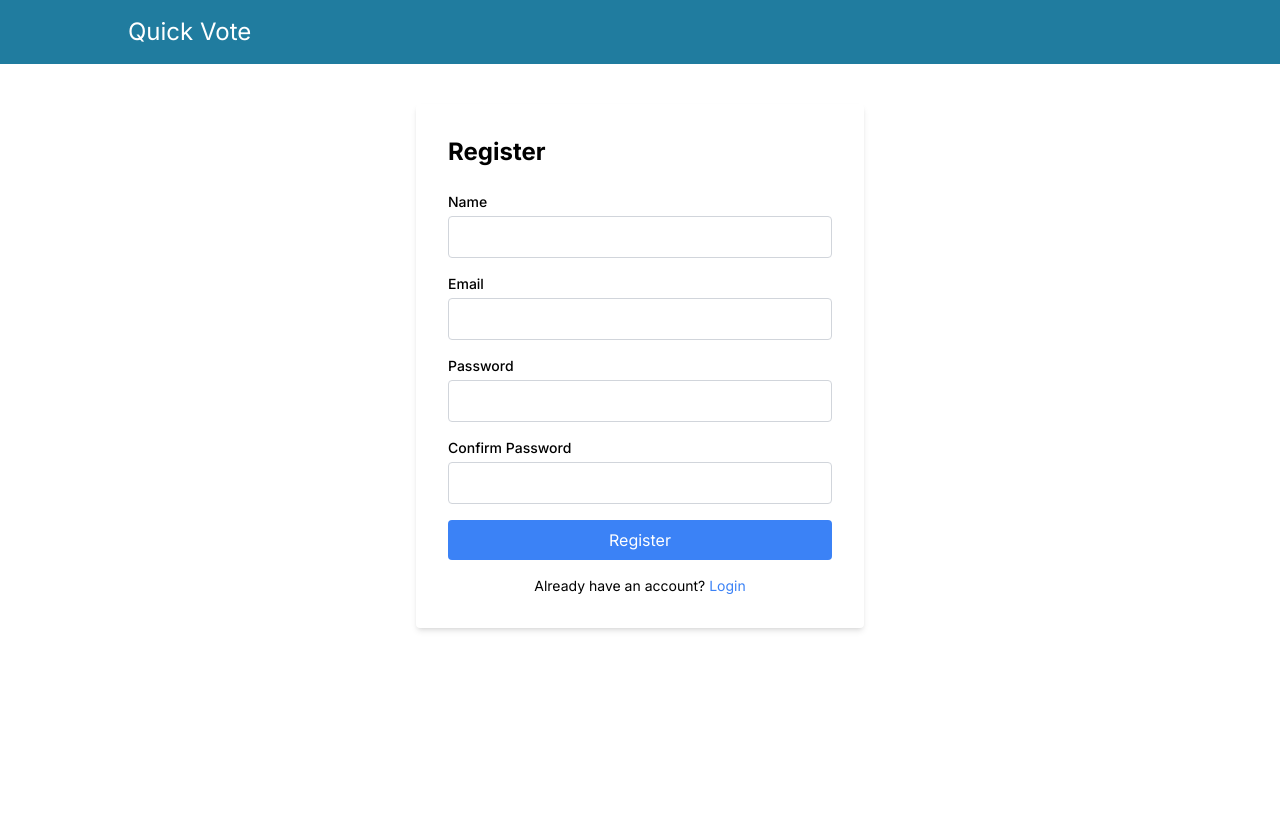
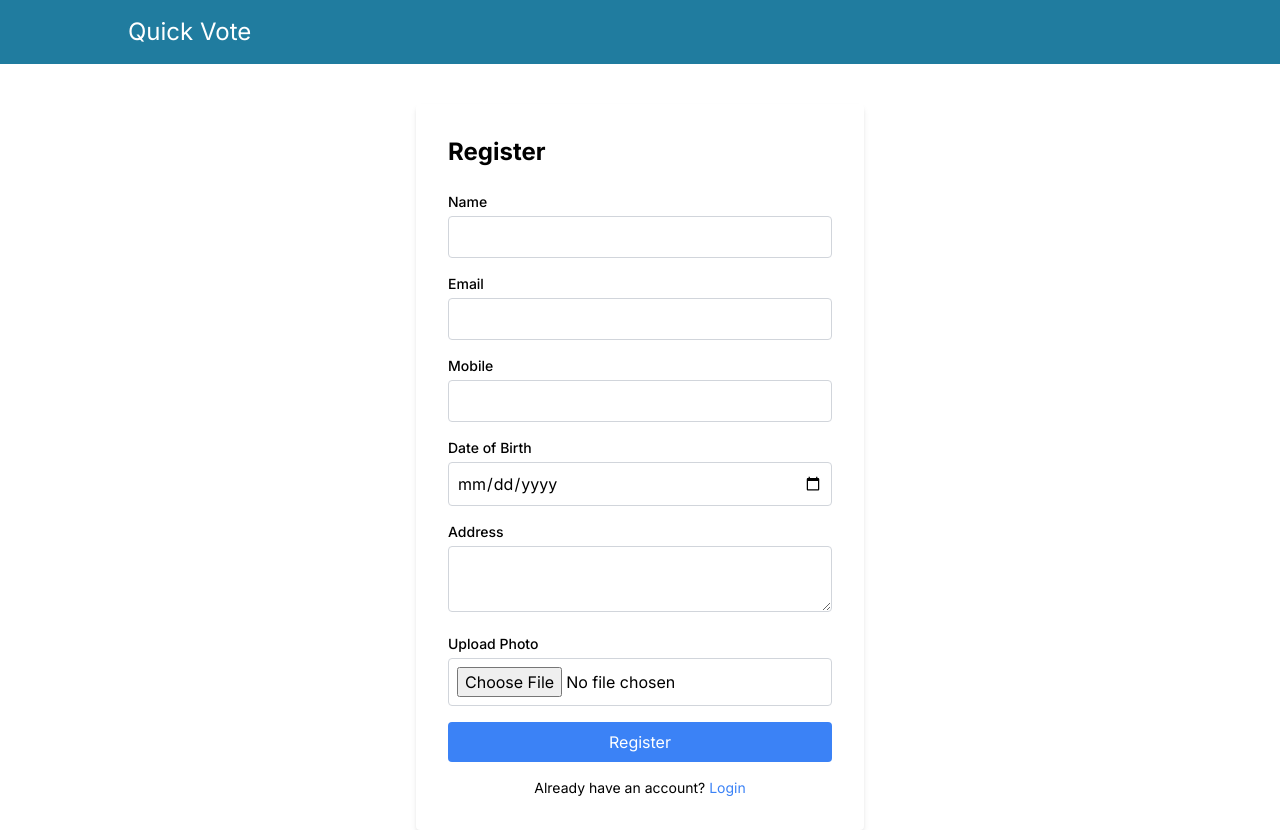
Before and after one commit to Preetirajdhami/BlockchainVoting, a Next.js app in the folder frontend/: page /voterRegister in a window 1280 px wide. Before the commit the page ends 800 px from the top, so only its background shows below. Built offline with nearby package versions, Linux system fonts and the light colour scheme.

Commit message:
little changes on register and added reset button on candidate-details

```diff
--- a/frontend/src/app/components/AdminSidebar.tsx
+++ b/frontend/src/app/components/AdminSidebar.tsx
@@ -5,6 +5,7 @@ import { FaRegAddressCard } from "react-icons/fa6";
 import { IoAddCircleOutline } from "react-icons/io5";
 import { IoStatsChartSharp } from "react-icons/io5";
 import { IoIosLogOut } from "react-icons/io";
+import { GrPowerReset } from "react-icons/gr";
 
 // Sidebar component
 const AdminSidebar = () => {
@@ -40,6 +41,12 @@ const AdminSidebar = () => {
                         </Link>
                     </li>
                     <li>
+                        <Link href="/admin/voting-status" className="flex items-center py-2 px-4 hover:bg-blue-700">
+                        <GrPowerReset className="mr-3 text-xl"/>
+                            <span>Reset</span>
+                        </Link>
+                    </li>
+                    <li>
                         <button onClick={handleLogout} className="flex items-center py-2 px-4 text-left hover:bg-blue-700">
                         <IoIosLogOut className="mr-3 text-2xl"/>
                         <span>Logout</span>
--- a/frontend/src/app/components/Hero.tsx
+++ b/frontend/src/app/components/Hero.tsx
@@ -26,7 +26,7 @@ const Hero = () => {
     </Link>
   </div>
   <div className="w-full max-w-xs">
-    <Link href="/admin/login">
+    <Link href="/admin/adminLogin">
       <button className="w-full bg-green-600 text-white py-2 rounded-full hover:bg-green-700 transition duration-300">
         Admin Login
       </button>
--- a/frontend/src/app/voterRegister/page.tsx
+++ b/frontend/src/app/voterRegister/page.tsx
@@ -1,6 +1,6 @@
 "use client";
 
-import { useState } from "react";
+import React, { useState } from "react";
 import { useFormik } from "formik";
 import * as Yup from "yup";
 import Link from "next/link";
@@ -14,6 +14,10 @@ interface FormValues {
   email: string;
   password: string;
   password_confirmation: string;
+  mobile: string;
+  dob: string;
+  address: string;
+  photo: File | null;
 }
 
 const Register = () => {
@@ -24,7 +28,6 @@ const Register = () => {
   const [formError, setFormError] = useState<string | null>(null);
   const [formSuccess, setFormSuccess] = useState<string | null>(null);
 
-
   // Formik form handler
   const formik = useFormik<FormValues>({
     initialValues: {
@@ -32,6 +35,10 @@ const Register = () => {
       email: "",
       password: "",
       password_confirmation: "",
+      mobile: "",
+      dob: "",
+      address: "",
+      photo: null,
     },
     validationSchema: Yup.object({
       name: Yup.string().required("Name is required"),
@@ -40,20 +47,33 @@ const Register = () => {
       password_confirmation: Yup.string()
         .oneOf([Yup.ref("password")], "Passwords must match")
         .required("Password confirmation is required"),
+      mobile: Yup.string().matches(/^[0-9]{10}$/, "Mobile number must be 10 digits").required("Mobile number is required"),
+      dob: Yup.date().required("Date of birth is required"),
+      address: Yup.string().required("Address is required"),
+      photo: Yup.mixed().required("Photo is required"),
     }),
     onSubmit: async (values, { resetForm }) => {
       try {
-        const response = await createUser(values);
+        const formData = new FormData();
+        formData.append("name", values.name);
+        formData.append("email", values.email);
+        formData.append("password", values.password);
+        formData.append("password_confirmation", values.password_confirmation);
+        formData.append("mobile", values.mobile);
+        formData.append("dob", values.dob);
+        formData.append("address", values.address);
+        if (values.photo) formData.append("photo", values.photo);
+
+        const response = await createUser(formData);
         console.log(response);
 
-        // Clear error and set success message on successful registration
         setFormError(null);
         setFormSuccess("Registration successful!");
-        resetForm(); // Reset form fields after success
-        router.push('/verify-email')
+        resetForm();
+        router.push('/verify-email');
 
         setTimeout(() => {
-          setFormSuccess(null); // Clear success message after a delay
+          setFormSuccess(null);
         }, 3000);
       } catch (error) {
         setFormError("Failed to register. Please try again.");
@@ -70,15 +90,11 @@ const Register = () => {
         <form onSubmit={formik.handleSubmit}>
           {/* Name Field */}
           <div className="mb-4">
-            <label htmlFor="name" className="block text-sm font-medium mb-1">
-              Name
-            </label>
+            <label htmlFor="name" className="block text-sm font-medium mb-1">Name</label>
             <input
               type="text"
               id="name"
-              className={`w-full p-2 border border-gray-300 rounded ${
-                formik.touched.name && formik.errors.name ? "border-red-500" : ""
-              }`}
+              className={`w-full p-2 border border-gray-300 rounded ${formik.touched.name && formik.errors.name ? "border-red-500" : ""}`}
               {...formik.getFieldProps("name")}
             />
             {formik.touched.name && formik.errors.name && (
@@ -88,15 +104,11 @@ const Register = () => {
 
           {/* Email Field */}
           <div className="mb-4">
-            <label htmlFor="email" className="block text-sm font-medium mb-1">
-              Email
-            </label>
+            <label htmlFor="email" className="block text-sm font-medium mb-1">Email</label>
             <input
               type="email"
               id="email"
-              className={`w-full p-2 border border-gray-300 rounded ${
-                formik.touched.email && formik.errors.email ? "border-red-500" : ""
-              }`}
+              className={`w-full p-2 border border-gray-300 rounded ${formik.touched.email && formik.errors.email ? "border-red-500" : ""}`}
               {...formik.getFieldProps("email")}
             />
             {formik.touched.email && formik.errors.email && (
@@ -104,70 +116,74 @@ const Register = () => {
             )}
           </div>
 
-          {/* Password Field */}
+          {/* Mobile Number Field */}
           <div className="mb-4">
-            <label htmlFor="password" className="block text-sm font-medium mb-1">
-              Password
-            </label>
+            <label htmlFor="mobile" className="block text-sm font-medium mb-1">Mobile</label>
             <input
-              type="password"
-              id="password"
-              className={`w-full p-2 border border-gray-300 rounded ${
-                formik.touched.password && formik.errors.password ? "border-red-500" : ""
-              }`}
-              {...formik.getFieldProps("password")}
+              type="text"
+              id="mobile"
+              className={`w-full p-2 border border-gray-300 rounded ${formik.touched.mobile && formik.errors.mobile ? "border-red-500" : ""}`}
+              {...formik.getFieldProps("mobile")}
             />
-            {formik.touched.password && formik.errors.password && (
-              <div className="text-red-500 text-sm mt-1">{formik.errors.password}</div>
+            {formik.touched.mobile && formik.errors.mobile && (
+              <div className="text-red-500 text-sm mt-1">{formik.errors.mobile}</div>
             )}
           </div>
 
-          {/* Password Confirmation Field */}
+          {/* Date of Birth Field */}
           <div className="mb-4">
-            <label htmlFor="password_confirmation" className="block text-sm font-medium mb-1">
-              Confirm Password
-            </label>
+            <label htmlFor="dob" className="block text-sm font-medium mb-1">Date of Birth</label>
             <input
-              type="password"
-              id="password_confirmation"
-              className={`w-full p-2 border border-gray-300 rounded ${
-                formik.touched.password_confirmation && formik.errors.password_confirmation
-                  ? "border-red-500"
-                  : ""
-              }`}
-              {...formik.getFieldProps("password_confirmation")}
+              type="date"
+              id="dob"
+              className={`w-full p-2 border border-gray-300 rounded ${formik.touched.dob && formik.errors.dob ? "border-red-500" : ""}`}
+              {...formik.getFieldProps("dob")}
             />
-            {formik.touched.password_confirmation && formik.errors.password_confirmation && (
-              <div className="text-red-500 text-sm mt-1">
-                {formik.errors.password_confirmation}
-              </div>
+            {formik.touched.dob && formik.errors.dob && (
+              <div className="text-red-500 text-sm mt-1">{formik.errors.dob}</div>
+            )}
+          </div>
+
+          {/* Address Field */}
+          <div className="mb-4">
+            <label htmlFor="address" className="block text-sm font-medium mb-1">Address</label>
+            <textarea
+              id="address"
+              className={`w-full p-2 border border-gray-300 rounded ${formik.touched.address && formik.errors.address ? "border-red-500" : ""}`}
+              {...formik.getFieldProps("address")}
+            />
+            {formik.touched.address && formik.errors.address && (
+              <div className="text-red-500 text-sm mt-1">{formik.errors.address}</div>
+            )}
+          </div>
+
+          {/* Upload Photo Field */}
+          <div className="mb-4">
+            <label htmlFor="photo" className="block text-sm font-medium mb-1">Upload Photo</label>
+            <input
+              type="file"
+              id="photo"
+              className={`w-full p-2 border border-gray-300 rounded ${formik.touched.photo && formik.errors.photo ? "border-red-500" : ""}`}
+              onChange={(event) => formik.setFieldValue("photo", event.currentTarget.files ? event.currentTarget.files[0] : null)}
+            />
+            {formik.touched.photo && formik.errors.photo && (
+              <div className="text-red-500 text-sm mt-1">{formik.errors.photo}</div>
             )}
           </div>
 
           {/* Submit Button */}
-          <button
-            type="submit"
-            className="w-full bg-blue-500 text-white p-2 rounded hover:bg-blue-600"
-          >
-            Register
-          </button>
+          <button type="submit" className="w-full bg-blue-500 text-white p-2 rounded hover:bg-blue-600">Register</button>
 
           {/* Success Message */}
-          {formSuccess && (
-            <div className="mt-4 text-green-500 text-center">{formSuccess}</div>
-          )}
+          {formSuccess && <div className="mt-4 text-green-500 text-center">{formSuccess}</div>}
 
           {/* Error Handling */}
-          {formError && (
-            <div className="mt-4 text-red-500 text-center">{formError}</div>
-          )}
+          {formError && <div className="mt-4 text-red-500 text-center">{formError}</div>}
 
           {/* Login Link */}
           <p className="text-center text-sm mt-4">
             Already have an account?{" "}
-            <Link href="/voterLogin" className="text-blue-500 hover:underline">
-              Login
-            </Link>
+            <Link href="/voterLogin" className="text-blue-500 hover:underline">Login</Link>
           </p>
         </form>
       </div>
```
